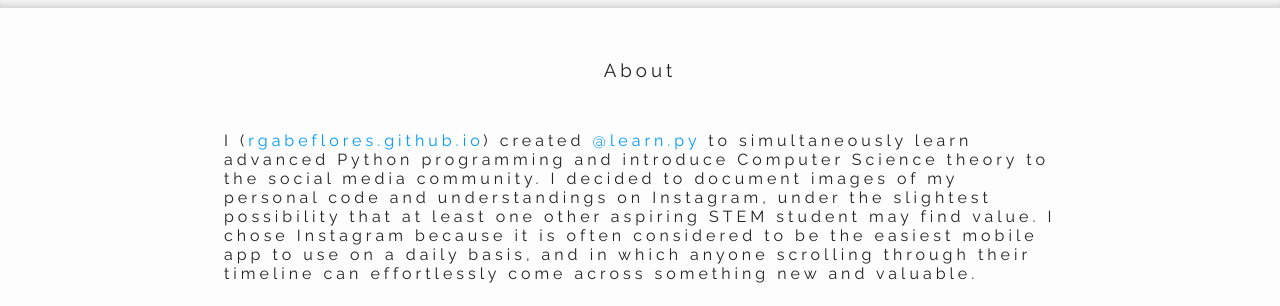
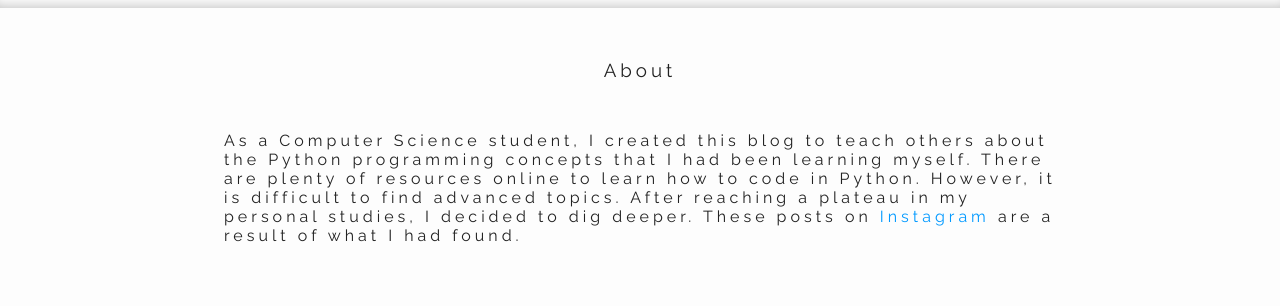
Before and after one commit to rgabeflores/learn, a plain HTML site: page index.html in a window 1280 px wide. Shown: the part 1460-1766 px from the top of the page. Drawn offline with Linux system fonts and the light colour scheme; a script that the page names is missing.

Commit message:
Updated description

```diff
--- a/index.html
+++ b/index.html
@@ -35,8 +35,7 @@
 					<div id="about">
 						<h1>About</h1>
 						<p>
-							I (<a href="https://rgabeflores.github.io" target="_blank">rgabeflores.github.io</a>) created <a href="https://instagram.com/learn.py" target="_blank">@learn.py</a> to simultaneously learn advanced Python programming and introduce Computer Science theory to the social media community. I decided to document images of my personal code and understandings on Instagram, under the slightest possibility that at least one other aspiring STEM student may find value. I chose Instagram because it is often considered to be the easiest mobile app to use on a daily basis, and in which anyone scrolling through their timeline can effortlessly come across something new and valuable.
-						</p>
+							As a Computer Science student, I created this blog to teach others about the Python programming concepts that I had been learning myself. There are plenty of resources online to learn how to code in Python. However, it is difficult to find advanced topics. After reaching a plateau in my personal studies, I decided to dig deeper. These posts on <a href="https://www.instagram.com/learn.py/" target="_blank">Instagram</a> are a result of what I had found.						</p>
 					</div>
 				</section>
 				<section>
```
